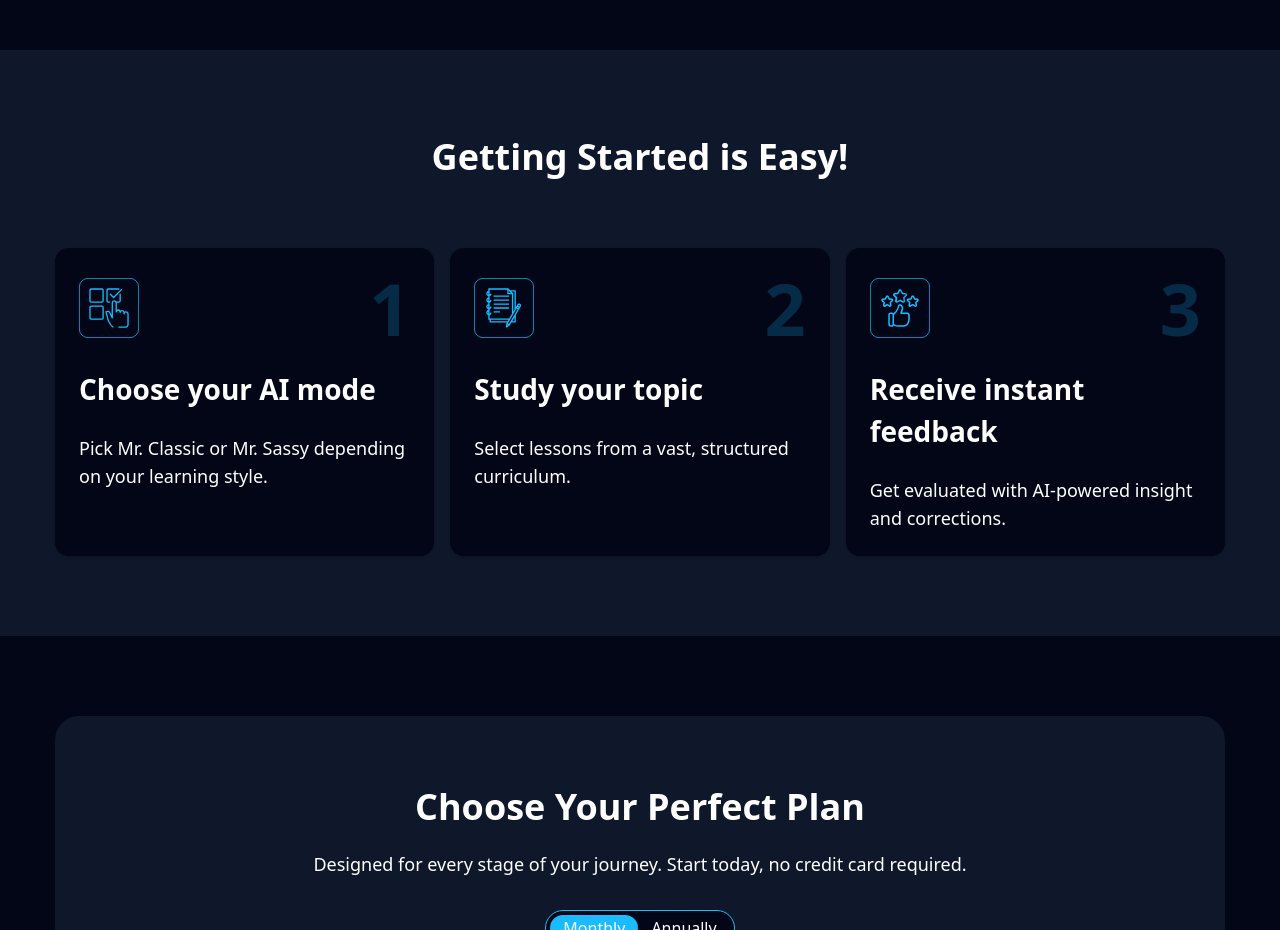
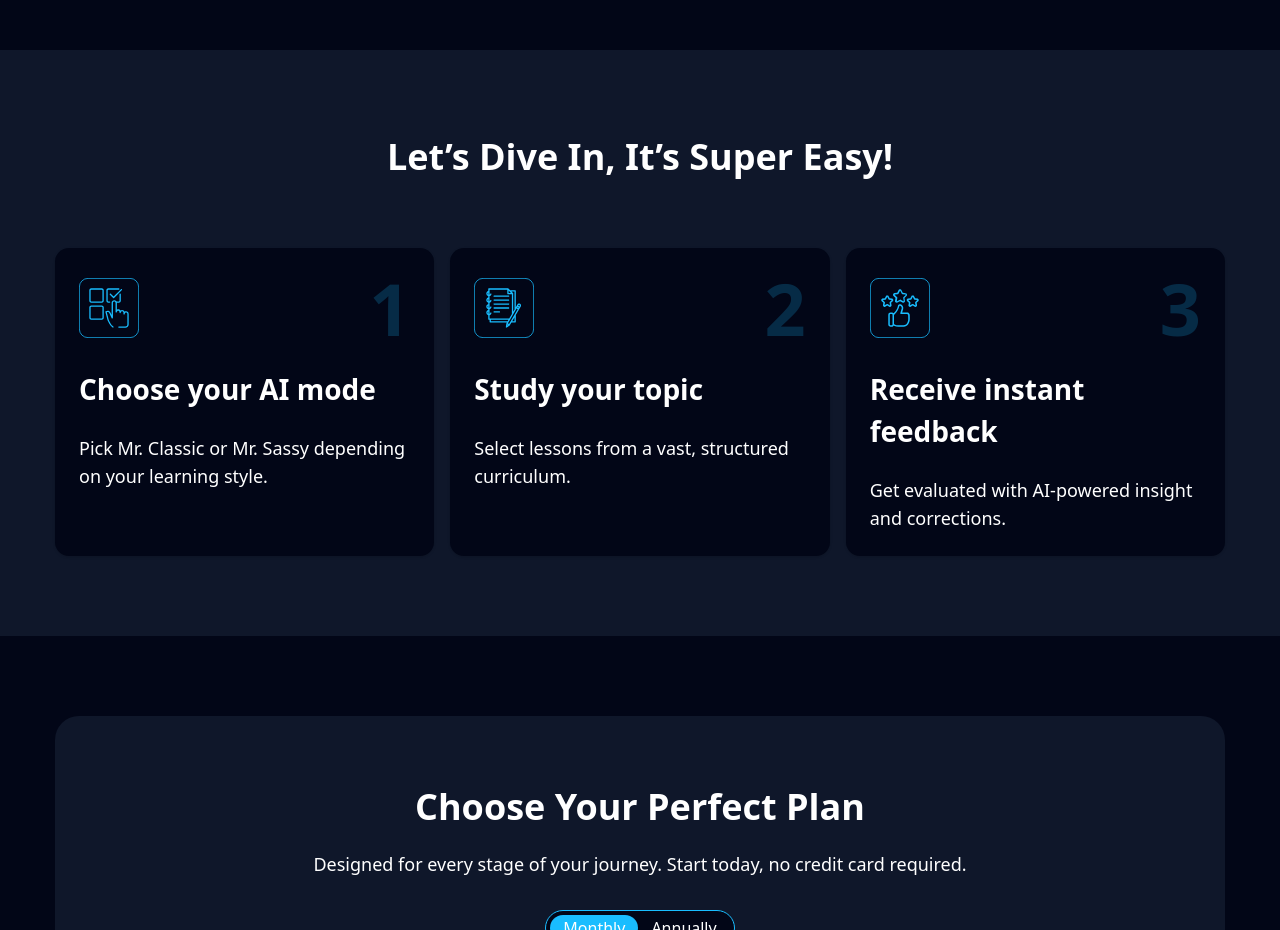
Before and after one commit to ILM-AI-LTD/ilm-ai-frontend, a Next.js app: page / in a window 1280 px wide. Shown: the part 2700-3630 px from the top of the page. Built offline with nearby package versions, Linux system fonts and the light colour scheme.

Commit message:
Update GettingStartedSection heading

```diff
--- a/feature/landing/components/gettingStarted/GettingStartedSection.tsx
+++ b/feature/landing/components/gettingStarted/GettingStartedSection.tsx
@@ -26,7 +26,7 @@ const GettingStartedSection = () => {
     return (
         <section className="bg-secondary-bg-color py-20 px-6 md:px-10 2xl:px-[135px] flex flex-col items-center justify-center">
             <h1 className='font-bold text-[min(10vw,36px)] text-white mb-16 text-center'>
-                Getting Started is Easy!
+            Let’s Dive In, It’s Super Easy!
             </h1>
 
             <div className='max-w-[1170px] grid grid-cols-1 md:grid-cols-3 gap-4'>
```
